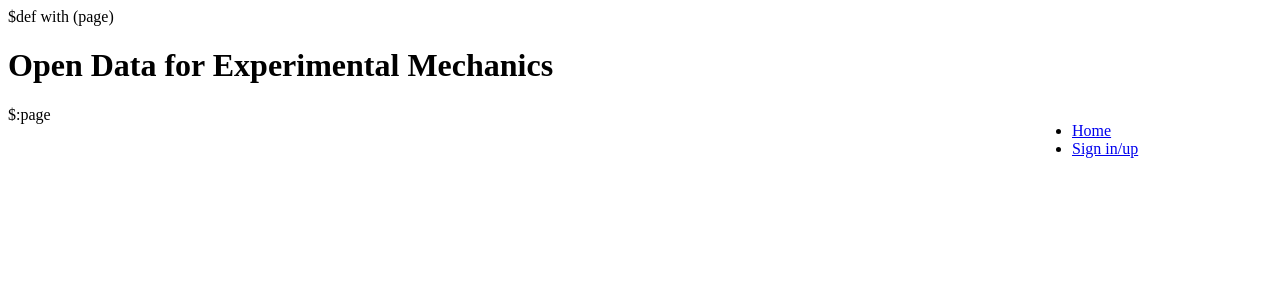
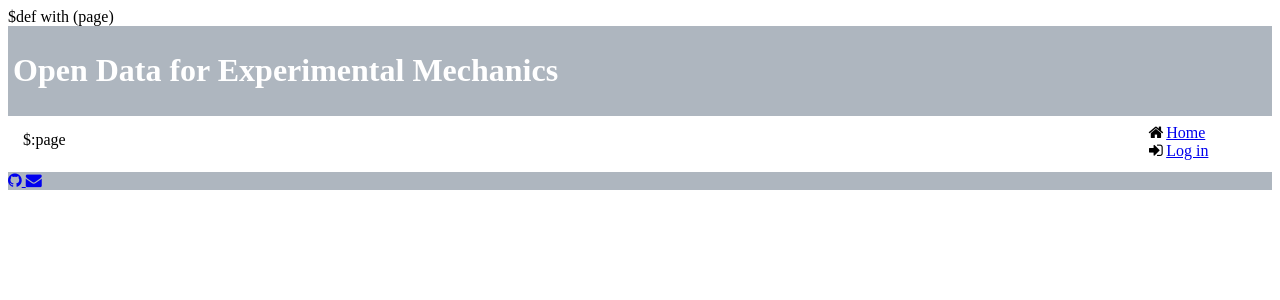
Before and after one commit to OpenDataExpMechanics/platform, a Python web app: template templates/base.html in a window 1280 px wide. Shown: the top 300 px of the page. Run offline with Jinja, Linux system fonts and the light colour scheme; the template is opened without the code that fills it, so the values that code supplies are empty.

Commit message:
Basic layout and first from to login as new user

```diff
--- a/templates/base.html
+++ b/templates/base.html
@@ -5,19 +5,66 @@ $def with (page)
     <title>Open Data for Experimental Mechnaics (ODEM)</title>
     <style>
         #menu {
-            width: 200px;
+           width: 10%;
             float: right;
+            margin-top: 8px;
         }
+
+          .contact {
+           width: 100%;
+           float: right;
+           margin-top: 8px;
+           background-color:  #aeb6bf ;
+           margin-left: 8px;
+        }
+
+    .logo{
+    float: left;
+
+    }
+
+    .header {
+    background-color:  #aeb6bf ;
+    color: white;
+    padding: 5px;
+}
+
+.content {
+    width: 85%;
+     padding: 5px;
+}
+
+.column {
+    float: left;
+    padding: 15px;
+}
+
     </style>
+
+    <link rel="stylesheet" href="https://cdnjs.cloudflare.com/ajax/libs/font-awesome/4.7.0/css/font-awesome.min.css">
+
 </head>
 <body>
-	<h1>Open Data for Experimental Mechanics</h1>
-<ul id="menu">
-    <li><a href="/">Home</a></li>
-    <li><a href="/register">Sign in/up</a></li>
-</ul>
 
+<div class="header">
+<h1>Open Data for Experimental Mechanics</h1>
+</div>
+
+
+
+<div class="list-group" id="menu">
+  <i class="fa fa-home fa-fw" aria-hidden="true"></i><a class="list-group-item" href="/">Home</a><br>
+  <i class="fa fa-sign-in fa-fw" aria-hidden="true"></i><a class="list-group-item" href="/register">Log in</a>
+
+</div>
+
+<div class="content column">
 $:page
+</div>
 
+<div class="contact">
+<a href="https://github.com/OpenDataExpMechanics"><i class="fa fa-github" aria-hidden="true"></i> </a>
+<a href="mailto:opendataexpmechanics@googlegroups.com"><i class="fa fa-envelope" aria-hidden="true"></i> </a>
+</div>
 </body>
 </html>
--- a/templates/index.html
+++ b/templates/index.html
@@ -1 +1,5 @@
 $def with ()
+
+<h3>About</h3>
+
+Accessible reliable and fully described experimental data is critically lacking in the materials/mechanics community to validate accurate predictive models. Our project proposes a platform for researchers to present their experimental results as standardized datasets. Experimental researchers can then obtain a DOI for their datasets, making them citable by others.
--- /dev/null
+++ b/templates/register.html
@@ -0,0 +1,6 @@
+$def with(form)
+
+<h4>Log in</h4>
+<form action="" method="post">
+$:form.render()
+</form>
```
Also changed, not shown: main.py (+17 -1 lines).
